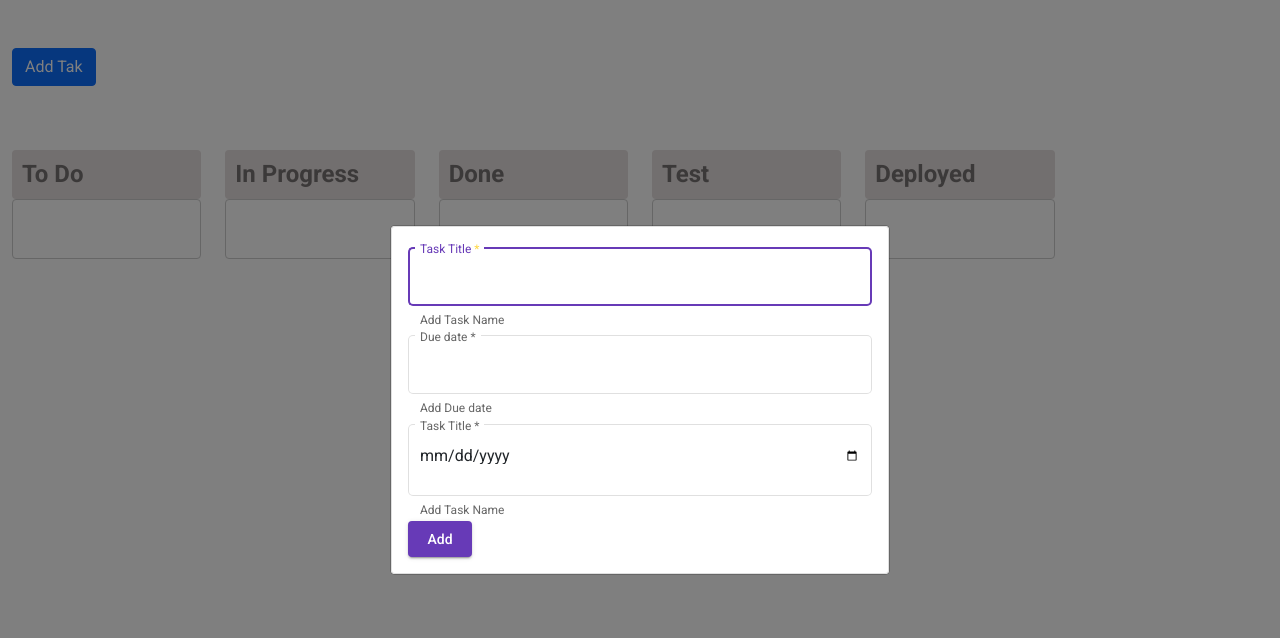
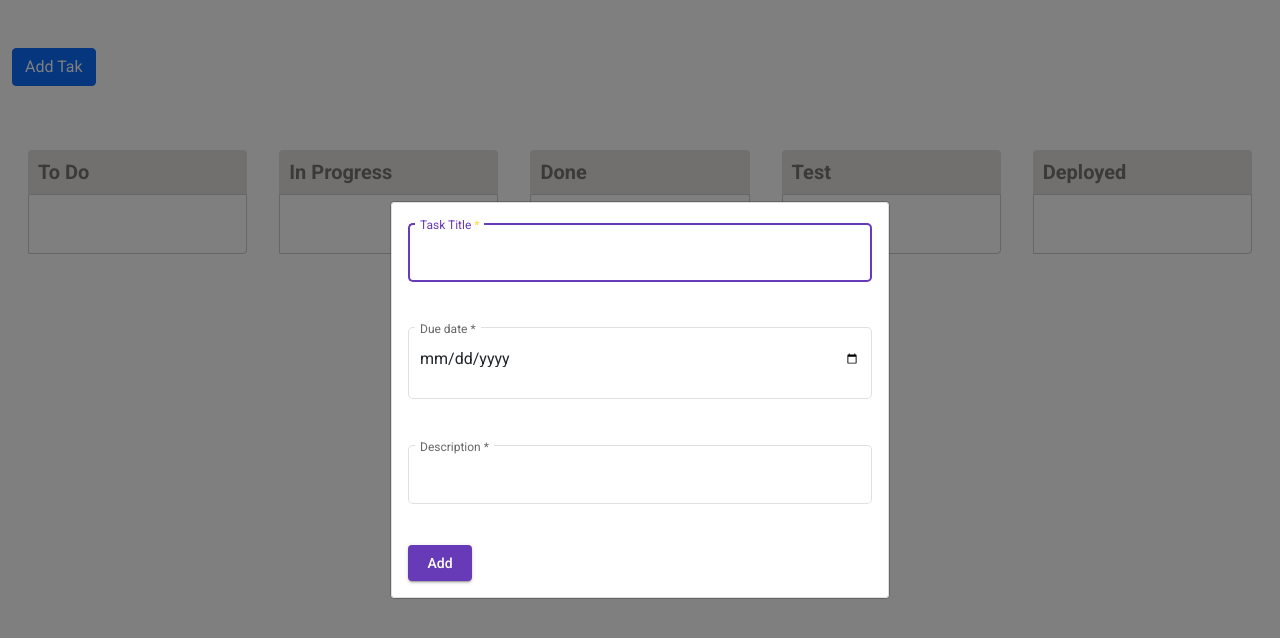
Before and after one commit to parthi4116/kanban, an Angular app: page /pages in a window 1280 px wide. Both pictures are taken after a click on the button "Add Tak". Shown: the top 638 px of the page. Built offline with nearby package versions, Linux system fonts and the light colour scheme.

Commit message:
design issue

```diff
--- a/src/app/pages/kanbon-board/kanbon-board.component.html
+++ b/src/app/pages/kanbon-board/kanbon-board.component.html
@@ -5,13 +5,13 @@
       <button class="btn btn-primary " (click)="opendia()"> Add Tak</button>
 
     </div>
-    <div class="col-md-12">
+    <div class="">
       <div cdkDropListGroup>
-        <div class="row">
-          <div class="col-md-2">
+        <div class="d-flex justify-content-around">
+          <div class="w-100  mx-3">
             <!-- Todo List -->
             <div class="example-container">
-              <h2 class="head-title mt-3">To Do</h2>
+              <h2 class="head-title mt-3 ">To Do</h2>
 
               <div cdkDropList [cdkDropListData]="todoList" class="example-list" (cdkDropListDropped)="drop($event)">
                 <div class="example-box" *ngFor="let item of todoList, let i = index" cdkDrag>
@@ -31,7 +31,7 @@
             </div>
           </div>
           <!-- inprogress list -->
-          <div class="col-md-2">
+          <div class=" w-100 mx-3">
             <div class="example-container">
               <h2 class="head-title mt-3">In Progress</h2>
               <div cdkDropList [cdkDropListData]="inprogress" class="example-list" (cdkDropListDropped)="drop($event)">
@@ -51,7 +51,7 @@
               </div>
             </div>
           </div>
-          <div class="col-md-2">
+          <div class="w-100 mx-3 ">
             <!-- done list -->
             <div class="example-container">
               <h2 class="head-title mt-3">Done</h2>
@@ -76,7 +76,7 @@
 
 
           <!-- Test List -->
-          <div class="col-md-2">
+          <div class="w-100 mx-3 ">
             <div class="example-container">
               <h2 class="head-title mt-3">Test</h2>
               <div cdkDropList [cdkDropListData]="testList" class="example-list" (cdkDropListDropped)="drop($event)">
@@ -98,7 +98,7 @@
           </div>
 
           <!-- Deploy List -->
-          <div class="col-md-2">
+          <div class=" w-100 mx-3">
             <div class="example-container">
               <h2 class="head-title mt-3">Deployed</h2>
               <div cdkDropList [cdkDropListData]="deployList" class="example-list" (cdkDropListDropped)="drop($event)">
@@ -136,24 +136,24 @@
 
       <form [formGroup]="stockForm">
         <div>
-          <mat-form-field appearance="outline" class="w-100">
+          <mat-form-field appearance="outline" class="w-100 pb-3">
             <mat-label>Task Title</mat-label>
-            <input matInput formControlName="title" placeholder="Start Typing">
-            <mat-hint> Add Task Name</mat-hint>
+            <input matInput formControlName="title" placeholder="Title">
+            <!-- <mat-hint> Add Task Name</mat-hint> -->
           </mat-form-field>
         </div>
         <div>
-          <mat-form-field appearance="outline" class="w-100">
+          <mat-form-field appearance="outline" class="w-100 pb-3 ">
             <mat-label>Due date</mat-label>
-            <input matInput formControlName="desc" placeholder="Start Typing">
-            <mat-hint> Add Due date</mat-hint>
+            <input matInput formControlName="date" type="date" placeholder="Date">
+            <!-- <mat-hint> Add Title</mat-hint> -->
           </mat-form-field>
         </div>
         <div>
-          <mat-form-field appearance="outline" class="w-100">
-            <mat-label>Task Title</mat-label>
-            <input matInput formControlName="date" type="date" placeholder="Start Typing">
-            <mat-hint> Add Task Name</mat-hint>
+          <mat-form-field appearance="outline" class="w-100 pb-3">
+            <mat-label>Description</mat-label>
+            <input matInput formControlName="desc"   placeholder="description">
+            <!-- <mat-hint> Add description</mat-hint> -->
           </mat-form-field>
         </div>
 
--- a/src/app/pages/kanbon-board/kanbon-board.component.scss
+++ b/src/app/pages/kanbon-board/kanbon-board.component.scss
@@ -1,23 +1,12 @@
-// form field style
-:host .mat-form-field{
-    width: 100%;
-}
+
+
 //  style for drag and drop
-.example-container {
-    width: 400px;
-    max-width: 100%;
-    margin: 0 25px 25px 0;
-    display: inline-block;
-    vertical-align: top;
-  }
+
 
 .example-list {
   border: solid 1px #ccc;
   min-height: 60px;
-    background: white;
-    border-radius: 4px;
-    overflow: hidden;
-    display: block;
+   border-radius: 0px 0px 4px 0px;
  }
 
 .example-box {
@@ -29,7 +18,7 @@
   align-items: center;
   justify-content: space-between;
   box-sizing: border-box;
-    cursor: move;
+  cursor:pointer;
   background: white;
   font-size: 14px;
 }
@@ -58,21 +47,19 @@
   transition: transform 250ms cubic-bezier(0, 0, 0.2, 1);
 }
 
-.box{
+.box {
   display: grid;
   grid-auto-flow: column;
-    grid-column-gap:10px;
+  grid-column-gap: 10px;
 }
+
 //  style for heading tag
-.head-title{
+.head-title {
   margin: 0;
   padding: 10px;
-    background-color: rgb(228,222,222);
-    border-radius: 4px;
+  background-color: rgb(228, 222, 222);
+  border-radius: 4px 4px 0px 0px;
   color: #777272;
-    font-size: 1.5rem;
+  font-size: 20px;
   font-weight: 600;
-    span{
-        font-weight: normal;
 }
-}
--- a/src/app/pages/kanbon-board/kanbon-board.component.ts
+++ b/src/app/pages/kanbon-board/kanbon-board.component.ts
@@ -1,6 +1,8 @@
 import { Component, ElementRef, OnInit, ViewChild } from '@angular/core';
 import { FormArray, FormBuilder, FormControl, FormGroup, Validators } from '@angular/forms';
 import { CdkDragDrop, moveItemInArray, transferArrayItem } from '@angular/cdk/drag-drop';
+import { MatSort, Sort } from '@angular/material/sort';
+
 export interface itemNames {
   description: any,
   done: boolean;
@@ -17,26 +19,27 @@ import { NgbModal } from '@ng-bootstrap/ng-bootstrap';
 
 export class KanbonBoardComponent implements OnInit {
   stockForm: FormGroup;
-  todoList: any[] = [];
-  inprogress: any[] = [];
-  doneList: any[] = [];
-  testList: any[] = [];
-  deployList: any[] = [];
-  updateIndex!: any;
+  todoList: any = [];
+  inprogress: any= [];
+  doneList: any = [];
+  testList: any = [];
+  deployList: any = [];
+  updateIndex: any;
+  @ViewChild(MatSort, { static: true }) sort: MatSort;
+
   isEditEnabled: boolean = false;
   checktype: any;
   constructor(private fb: FormBuilder, private modelservice: NgbModal) { }
   @ViewChild('add', { static: false }) add: ElementRef;
 
   ngOnInit(): void {
-    this.stockForm = this.fb.group({
+     this.stockForm = this.fb.group({
       title: [' ', Validators.required],
       desc: [' ', Validators.required],
       date: [' ', Validators.required]
     })
   };
-  //  this.modalService.open(this.popupChooseCard, { centered: true, size: 'md' });
-  opendia() {
+   opendia() {
     this.modelservice.open(this.add, { centered: true, size: 'md' });
   }
   addList() {
```
Lines whose indentation alone changed are shown as unchanged.
